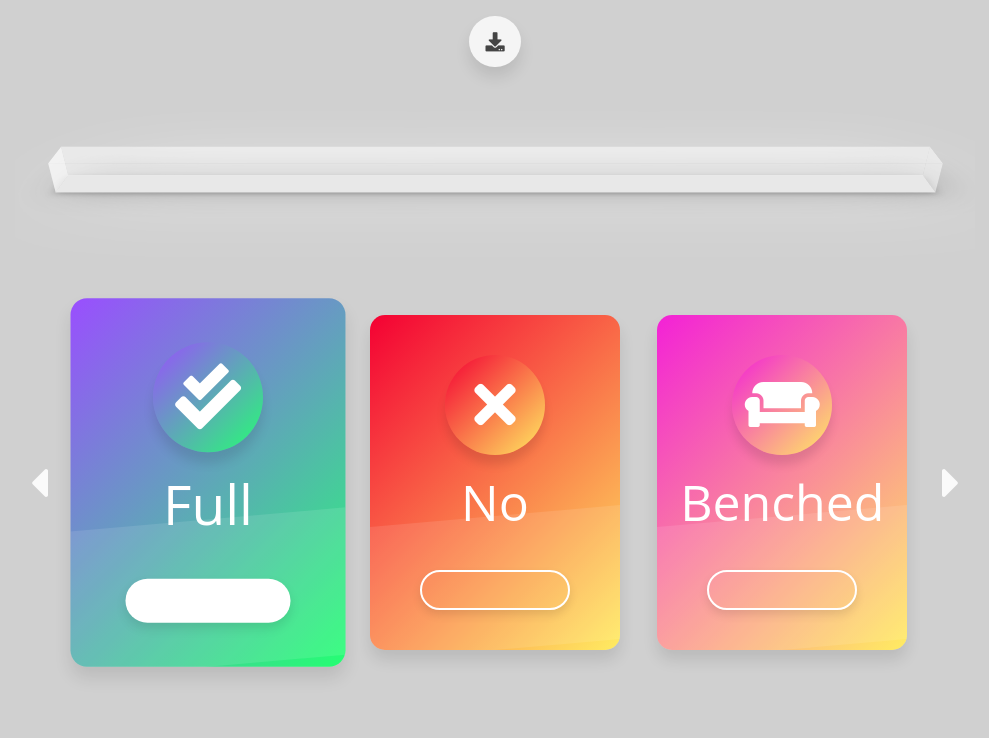
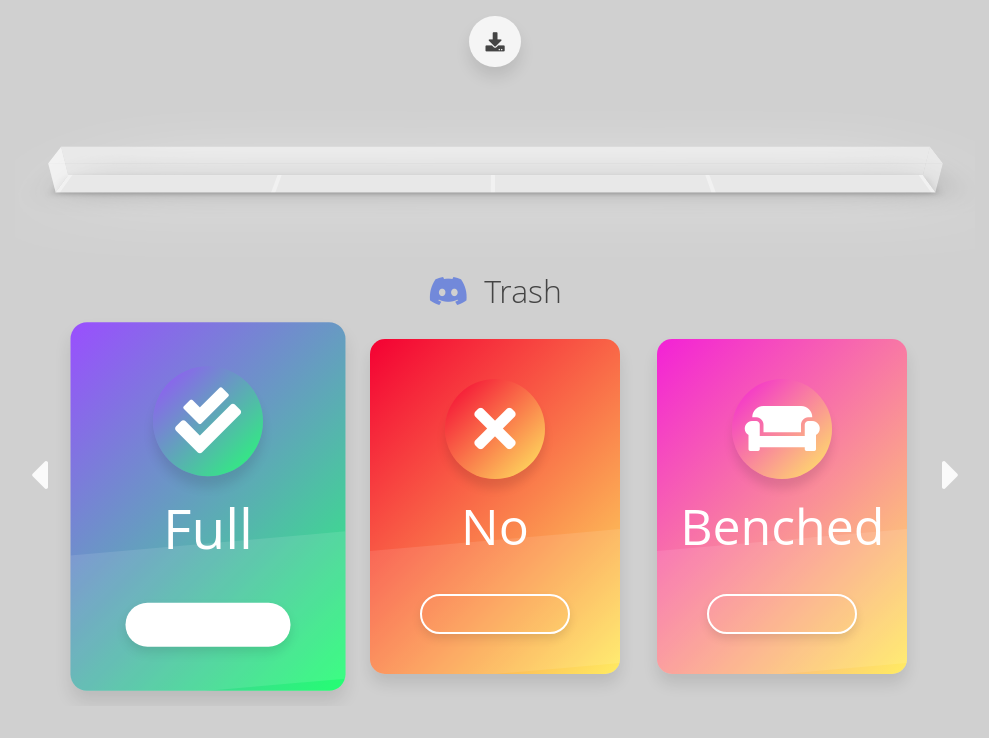
Before and after one commit to rezwanhaleem/game-roster-tracker, a React (Create React App) app: page / in a window 1280 px wide. Shown: the top 738 px of the page, without its empty margins (145-1134 px from the left). Built offline with nearby package versions, Linux system fonts and the light colour scheme.

Commit message:
Added player points on Progress bar & more key press interaction with Carousel

```diff
--- a/src/components/App.js
+++ b/src/components/App.js
@@ -7,7 +7,32 @@ import '../style/App.css';
 
 class App extends React.Component {
   state = {
-    players: [{mon:'Full'},{mon:'Benched'},{mon:'Full'},{mon:'Full'},{mon:'NO'}],
+    players: [
+      {
+        player: 'Rez',
+        discord: 'Trash',
+        mon:'Full'
+      },
+      {
+        player: 'Steven',
+        discord: 'SoftFluff',
+        mon:'Benched'
+      },
+      {
+        player: 'Quan',
+        discord: 'Twice',
+        mon:'Full'
+      },
+      {
+        player: 'Raymond',
+        discord: 'Momo',
+        mon:'Full'
+      },
+      {
+        player: 'Eric',
+        discord: 'Omo',
+        mon:'NO'
+      }],
     previous: 0,
     visible: 0
   };
@@ -29,7 +54,7 @@ class App extends React.Component {
           <div className="loadData" onClick={this.loadData}>
             <i className="fa fa-download" aria-hidden="true"></i>
           </div>
-          <Progress points={this.state.players.length-1} visible={this.state.visible} onPlayerSelect={this.selectPlayer}/>
+          <Progress players={this.state.players} points={this.state.players.length-1} visible={this.state.visible} onPlayerSelect={this.selectPlayer}/>
           <Carousel
             previous={this.state.previous}
             visible={this.state.visible}
--- a/src/components/Cards.js
+++ b/src/components/Cards.js
@@ -10,15 +10,15 @@ class Cards extends React.Component {
   };
 
   handleClick = (cardId) => {
-    switch(cardId) {
+    switch (cardId) {
       case 1:
-        this.setState({selected1: 'selected', selected2: '', selected3: ''});
+        this.setState({ selected1: 'selected', selected2: '', selected3: '' });
         break;
       case 2:
-        this.setState({selected1: '', selected2: 'selected', selected3: ''});
+        this.setState({ selected1: '', selected2: 'selected', selected3: '' });
         break;
       case 3:
-        this.setState({selected1: '', selected2: '', selected3: 'selected'});
+        this.setState({ selected1: '', selected2: '', selected3: 'selected' });
         break;
       default:
         break;
@@ -38,7 +38,7 @@ class Cards extends React.Component {
   }
 
   handleVisibility = () => {
-    if(this.props.visible) {
+    if (this.props.visible) {
       document.addEventListener("keydown", this.handleKeyDown, false);
       return 'visible';
     }
@@ -48,13 +48,13 @@ class Cards extends React.Component {
     }
   }
 
-  componentDidMount(){
+  componentDidMount() {
     this.handleClick(this.getSelection(this.props.player.mon));
   }
 
-  getSelection(data){
+  getSelection(data) {
     let out;
-    switch(data) {
+    switch (data) {
       case 'Full':
         out = 1;
         break;
@@ -76,9 +76,13 @@ class Cards extends React.Component {
       <section className={"Cards " + this.handleVisibility()}>
         <div className="container-fluid">
           <div className="container">
+            <div className="user">
+              <i className="fab fa-discord"></i>
+              <span>{this.props.player.discord}</span>
+            </div>
             <div className="row">
               <div className="col-sm-4">
-                <div className={"card text-center "+ this.state.selected1} onClick={(e) => {
+                <div className={"card text-center " + this.state.selected1} onClick={(e) => {
                   e.preventDefault();
                   this.handleClick(1);
                 }}>
@@ -94,7 +98,7 @@ class Cards extends React.Component {
               </div>
               {/* <!-- END Col one --> */}
               <div className="col-sm-4">
-                <div className={"card text-center "+ this.state.selected2} onClick={(e) => this.handleClick(2)}>
+                <div className={"card text-center " + this.state.selected2} onClick={(e) => this.handleClick(2)}>
                   <div className="title">
                     <i className="fa fa-times" aria-hidden="true"></i>
                   </div>
@@ -106,7 +110,7 @@ class Cards extends React.Component {
               </div>
               {/* <!-- END Col two --> */}
               <div className="col-sm-4">
-                <div className={"card text-center "+ this.state.selected3} onClick={(e) => this.handleClick(3)}>
+                <div className={"card text-center " + this.state.selected3} onClick={(e) => this.handleClick(3)}>
                   <div className="title">
                     <i className="fa fa-couch" aria-hidden="true"></i>
                   </div>
--- a/src/components/Carousel.js
+++ b/src/components/Carousel.js
@@ -13,6 +13,23 @@ class Carousel extends React.Component {
         this.props.onPlayerChange(this.props.visible - 1);
     }
 
+    handleKeyDown = (e) => {
+        if (e.keyCode === 37) {
+            this.prevPlayer();
+        }
+        else if (e.keyCode === 39) {
+            this.nextPlayer();
+        }
+    }
+
+    componentDidMount() {
+        document.addEventListener("keydown", this.handleKeyDown, false);
+    }
+
+    componentWillUnmount() {
+        document.removeEventListener("keydown", this.handleKeyDown, false);
+    }
+
     renderCards() {
         return this.props.players.map((player, index) => {
             return <Cards key={index} visible={(this.props.visible === index)} player={player} />;
@@ -21,8 +38,8 @@ class Carousel extends React.Component {
 
     render() {
         const currentPosition = {
-            transition: "transform " + (0.3*Math.abs(this.props.previous-this.props.visible)) + "s",
-            transform: "translateX(-" + (1*this.props.visible) +"00%)"
+            transition: "transform " + (0.3 * Math.abs(this.props.previous - this.props.visible)) + "s",
+            transform: "translateX(-" + (1 * this.props.visible) + "00%)"
         };
         return (
             <section className="Carousel">
@@ -30,13 +47,13 @@ class Carousel extends React.Component {
                     <i className="fa fa-caret-left" aria-hidden="true"></i>
                 </div>
                 <div className="container">
-                    <div className="carousel-content"  style={currentPosition}>
+                    <div className="carousel-content" style={currentPosition}>
                         {this.renderCards()}
                     </div>
                 </div>
                 <div className="arrow arrow-next" onClick={this.nextPlayer}>
                     <i className="fa fa-caret-right" aria-hidden="true"></i>
-                  </div>
+                </div>
             </section>
         );
     }
--- a/src/style/Cards.css
+++ b/src/style/Cards.css
@@ -1,7 +1,6 @@
-
 /* by Jamal Hassouni*/
-@import url('https://fonts.googleapis.com/css?family=Roboto:300');
-body{
+@import url("https://fonts.googleapis.com/css?family=Roboto:300");
+body {
   margin: 0;
   padding: 0;
   /* font-family: 'Roboto', sans-serif !important; */
@@ -10,7 +9,7 @@ section.Cards {
   width: 100%;
   -webkit-box-sizing: border-box;
   box-sizing: border-box;
-          padding: 40px 0;
+  /* padding: 40px 0; */
   margin: 0 auto;
   flex: 1 0 100%;
 }
@@ -22,18 +21,18 @@ section.Cards {
   padding: 2em 1em;
 }
 
-.card{
+.card {
   position: relative;
   max-width: 250px;
   height: auto;
-  background: linear-gradient(-45deg,#fe0847,#feae3f);
+  background: linear-gradient(-45deg, #fe0847, #feae3f);
   border-radius: 15px;
   margin: 0 auto;
   padding: 40px 20px;
-  -webkit-box-shadow: 0 10px 15px rgba(0,0,0,.1) ;
-          box-shadow: 0 10px 15px rgba(0,0,0,.1) ;
--webkit-transition: .5s;
-transition: .5s;
+  -webkit-box-shadow: 0 10px 15px rgba(0, 0, 0, 0.1);
+  box-shadow: 0 10px 15px rgba(0, 0, 0, 0.1);
+  -webkit-transition: 0.5s;
+  transition: 0.5s;
   overflow: hidden;
 }
 .card:hover,
@@ -42,67 +41,64 @@ overflow: hidden;
   -webkit-transform: scale(1.1);
   transform: scale(1.1);
 }
-.col-sm-4:nth-child(1) .card ,
-.col-sm-4:nth-child(1) .card .title .fa{
-  background: linear-gradient(-45deg,#24ff72,#9a4eff);
-
+.col-sm-4:nth-child(1) .card,
+.col-sm-4:nth-child(1) .card .title .fa {
+  background: linear-gradient(-45deg, #24ff72, #9a4eff);
 }
 .col-sm-4:nth-child(2) .card,
-.col-sm-4:nth-child(2) .card .title .fa{
-  background: linear-gradient(-45deg,#ffec61,#f40033);
-
+.col-sm-4:nth-child(2) .card .title .fa {
+  background: linear-gradient(-45deg, #ffec61, #f40033);
 }
 .col-sm-4:nth-child(3) .card,
-.col-sm-4:nth-child(3) .card .title .fa{
-  background: linear-gradient(-45deg,#ffec61,#f321d7);
-
+.col-sm-4:nth-child(3) .card .title .fa {
+  background: linear-gradient(-45deg, #ffec61, #f321d7);
 }
-.card::before{
-  content: '';
+.card::before {
+  content: "";
   position: absolute;
   bottom: 0;
   left: 0;
   width: 100%;
   height: 40%;
-  background: rgba(255, 255, 255, .1);
+  background: rgba(255, 255, 255, 0.1);
   z-index: 1;
   -webkit-transform: skewY(-5deg) scale(1);
   transform: skewY(-5deg) scale(1);
 }
-.title .fa{
-  color:#fff;
+.title .fa {
+  color: #fff;
   font-size: 60px;
   width: 100px;
   height: 100px;
-  border-radius:  50%;
+  border-radius: 50%;
   text-align: center;
   line-height: 100px;
-  -webkit-box-shadow: 0 10px 10px rgba(0,0,0,.1) ;
-          box-shadow: 0 10px 10px rgba(0,0,0,.1) ;
-  transition: .5s ease-in-out;
+  -webkit-box-shadow: 0 10px 10px rgba(0, 0, 0, 0.1);
+  box-shadow: 0 10px 10px rgba(0, 0, 0, 0.1);
+  transition: 0.5s ease-in-out;
 }
 .title h2 {
   position: relative;
-  margin: 20px  0 0;
+  margin: 20px 0 0;
   padding: 0;
   color: #fff;
   font-size: 28px;
   z-index: 2;
 }
-.price,.option{
+.price,
+.option {
   position: relative;
   z-index: 2;
 }
 .price h4 {
   margin: 0;
-padding: 20px 0 ;
+  padding: 20px 0;
   color: #fff;
   font-size: 50px;
 }
 .option ul {
   margin: 0;
   padding: 0;
-
 }
 .option ul li {
   margin: 0 0 10px;
@@ -116,22 +112,22 @@ font-size: 16px;
   position: relative;
   z-index: 2;
   background: #fff;
-  color : black;
+  color: black;
   width: 150px;
   height: 40px;
   line-height: 40px;
   border-radius: 40px;
   display: block;
   text-align: center;
-  margin: 20px auto 0 ;
+  margin: 20px auto 0;
   font-size: 16px;
   cursor: pointer;
-  -webkit-box-shadow: 0 5px 10px rgba(0, 0, 0, .1);
-          box-shadow: 0 5px 10px rgba(0, 0, 0, .1);
+  -webkit-box-shadow: 0 5px 10px rgba(0, 0, 0, 0.1);
+  box-shadow: 0 5px 10px rgba(0, 0, 0, 0.1);
   background-color: transparent;
   border: 2px solid #fff;
 }
-.card a:hover{
+.card a:hover {
   text-decoration: none;
 }
 
@@ -156,7 +152,20 @@ font-size: 16px;
 }
 
 .card:active .title .fa,
-.card.key-pressed .title .fa{
+.card.key-pressed .title .fa {
   color: #c7c7c7;
-  transition: .5s ease-in-out;
+  transition: 0.5s ease-in-out;
 }
+
+.user {
+  margin: 0 auto 1em auto;
+  font-size: 2em;
+}
+
+.user i{
+  color: #7289da;
+}
+
+.user span {
+  margin-left: 0.5em;
+}
--- a/src/style/Progress.css
+++ b/src/style/Progress.css
@@ -74,21 +74,17 @@ p span {
   font-size: 1em;
   position: relative;
   height: 10em;
-  transition:
-  	width 0.3s ease-in-out,
-  	transform 0.3s ease-in-out 0.4s;
+  transition: width 0.3s ease-in-out, transform 0.3s ease-in-out 0.4s;
   transform: rotateX(60deg) rotateY(0deg);
   transform-style: preserve-3d;
   width: 100%;
 }
 
 .bar.anim {
-	transform-style: flat;
-	transform: rotateX(0deg) rotateY(0deg);
-	width: 0%;
-	transition:
-		width 0.3s ease-in-out,
-		transform 0.3s ease-in-out 0.4s;
+  transform-style: flat;
+  transform: rotateX(0deg) rotateY(0deg);
+  width: 0%;
+  transition: width 0.3s ease-in-out, transform 0.3s ease-in-out 0.4s;
 }
 
 .bar .face {
@@ -681,3 +677,12 @@ input[id="exercise-4"]:checked ~ .chart.grid .exercise .bar:nth-child(2) {
 input[id="exercise-4"]:checked ~ .chart.grid .exercise .bar:nth-child(3) {
   flex: 1;
 }
+
+.point {
+  width: 0.5%;
+  position: absolute;
+  top: 0;
+  background-color: rgba(254, 254, 254, 0.4);
+  transition: all 0.3s ease-in-out;
+  height: 2em;
+}
```
Also changed, not shown: src/components/Progress.js (+19 -16 lines). Lines whose indentation alone changed are shown as unchanged.
